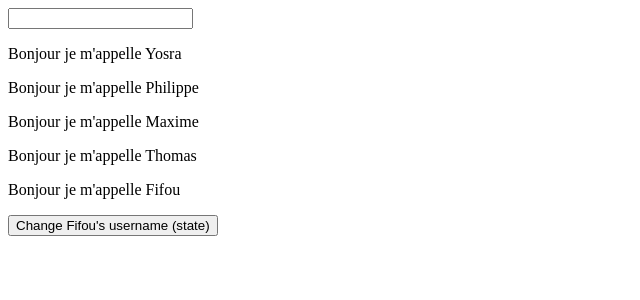
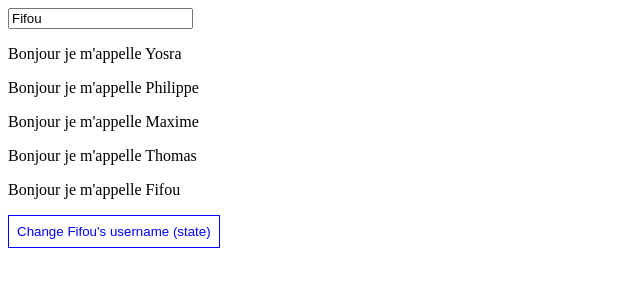
Before and after one commit to ZeFifi/udemy-react-redux-ex-1, a React (Create React App) app: page / in a window 1280 px wide. Shown: the top 300 px of the page, without its empty margins (0-640 px from the left). Built offline with nearby package versions, Linux system fonts and the light colour scheme.

Commit message:
Added 2 way binding and style to the app

```diff
--- /dev/null
+++ b/src/App.css
@@ -0,0 +1,6 @@
+button {
+        background-color: white;
+        border: 1px solid blue;
+        padding: 8px;
+        color: blue;
+    }
--- a/src/App.js
+++ b/src/App.js
@@ -1,6 +1,8 @@
 import React, { Component } from "react";
 import UserInput from "./components/UserInput/UserInput";
 import UserOutput from "./components/UserOutput/UserOutput";
+
+import "./App.css";
 
 class App extends Component {
   state = {
@@ -22,7 +24,7 @@ class App extends Component {
   render() {
     return (
       <div className="App">
-        <UserInput usernameChange={this.inputUpdateUsernameHandler} />
+        <UserInput usernameChange={this.inputUpdateUsernameHandler} name={this.state.username} />
         <UserOutput name="Yosra" />
         <UserOutput name="Philippe" />
         <UserOutput name="Maxime" />
--- a/src/components/UserInput/UserInput.js
+++ b/src/components/UserInput/UserInput.js
@@ -4,7 +4,7 @@ class UserInput extends Component {
     render() {
         return (
             <div>
-                <input type="text" onChange={this.props.usernameChange} />
+                <input type="text" onChange={this.props.usernameChange} value={this.props.name} />
             </div>
         );
     }
```
